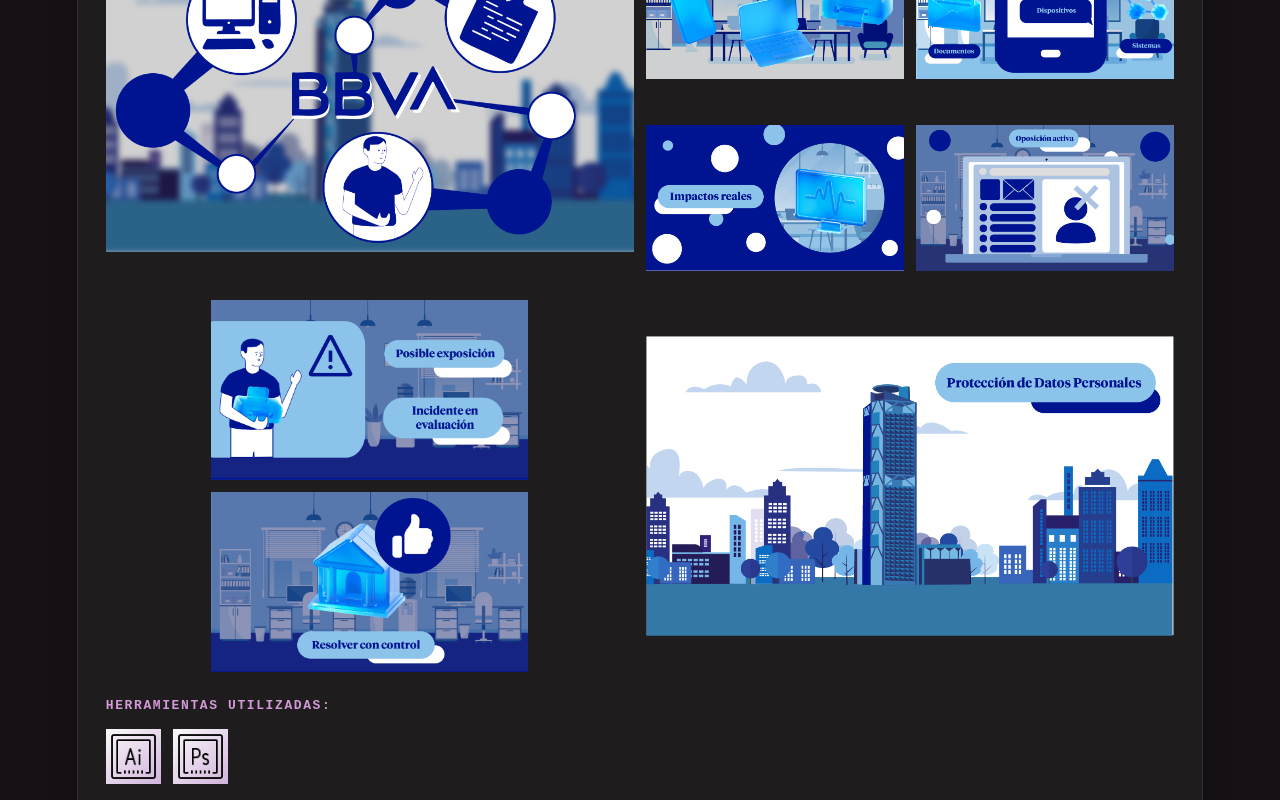
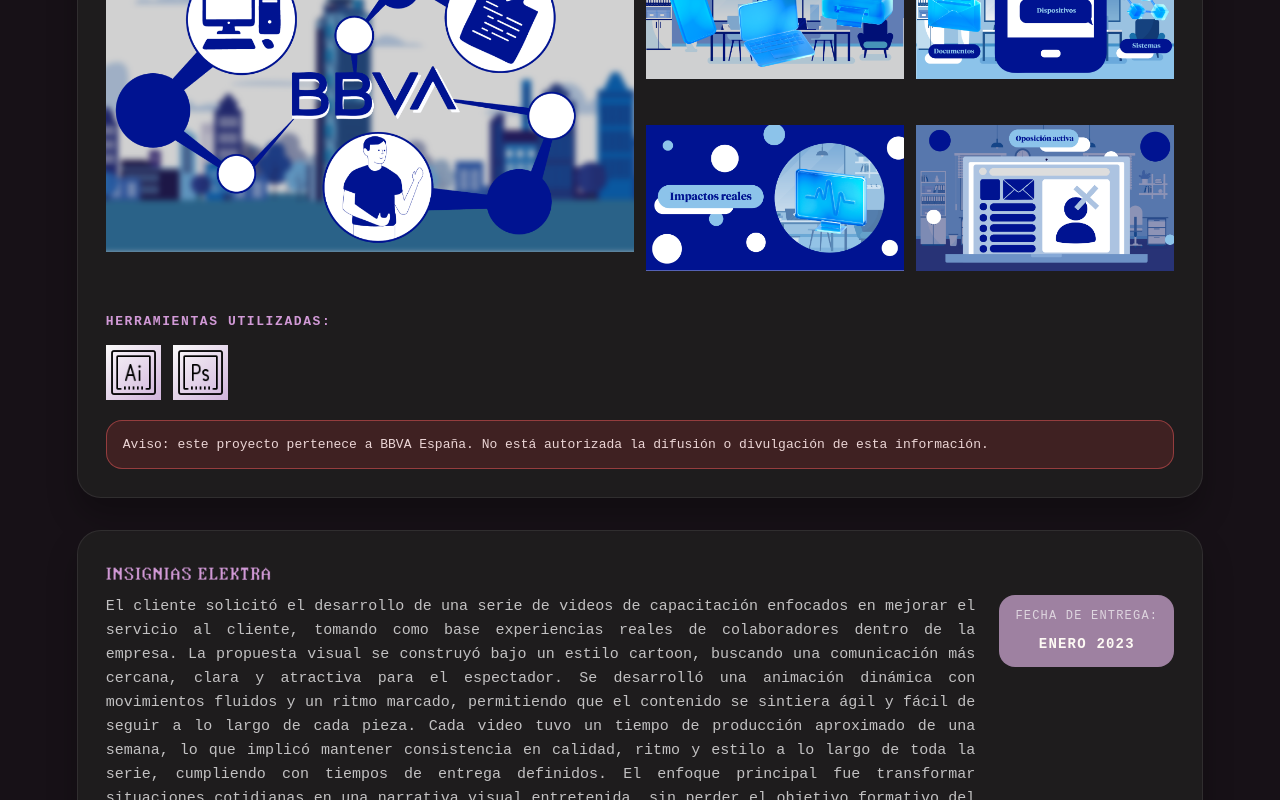
Before and after one commit to jjcorcis-droid/jjcorcis, a React (Vite) app: page / in a window 1280 px wide. Shown: the part 7531-8331 px from the top of the page. Built offline with nearby package versions, Linux system fonts and the light colour scheme.

Commit message:
Otras correcciones

```diff
--- a/src/App.css
+++ b/src/App.css
@@ -149,6 +149,22 @@
 
 .section__header h2 {
   margin: 0 0 12px;
+}
+
+.projects-drive {
+  margin: 0;
+  font-size: 15px;
+  color: rgba(250, 249, 249, 0.75);
+}
+
+.projects-drive a {
+  color: var(--color-lilac);
+  text-decoration: none;
+  font-weight: 600;
+}
+
+.projects-drive a:hover {
+  color: var(--color-plum);
 }
 
 .hero {
@@ -546,9 +562,7 @@
   grid-template-columns: repeat(4, 1fr);
   grid-template-areas:
     "featured featured small1 small2"
-    "featured featured small3 small4"
-    "stack1 stack1 final final"
-    "stack2 stack2 final final";
+    "featured featured small3 small4";
   grid-auto-rows: 180px;
   gap: 12px;
 }
@@ -592,17 +606,6 @@
   grid-area: small4;
 }
 
-.bbva-collage__item--stack-1 {
-  grid-area: stack1;
-}
-
-.bbva-collage__item--stack-2 {
-  grid-area: stack2;
-}
-
-.bbva-collage__item--final {
-  grid-area: final;
-}
 
 .bbva-collage__item:focus-visible {
   outline: 2px solid rgba(250, 249, 249, 0.6);
@@ -865,6 +868,21 @@
 
   .office-collage {
     grid-template-columns: repeat(2, 1fr);
+    grid-auto-rows: 160px;
+    gap: 4px;
+  }
+
+  .project-head {
+    grid-template-columns: 1fr;
+    grid-template-areas:
+      "title"
+      "meta"
+      "description";
+  }
+
+  .project-meta {
+    margin-left: 0;
+    justify-self: start;
   }
 
   .bbva-collage {
@@ -873,10 +891,8 @@
       "featured featured"
       "featured featured"
       "small1 small2"
-      "small3 small4"
-      "stack1 stack1"
-      "stack2 stack2"
-      "final final";
+      "small3 small4";
+    gap: 8px;
   }
 }
 
--- a/src/sections/ContactSection.jsx
+++ b/src/sections/ContactSection.jsx
@@ -36,6 +36,12 @@
             <a href="https://wa.me/+527351117236" target="_blank">7351117236</a>
           </p>
         </div>
+        <div className="contact-item">
+          <p>
+            Si quieres ver más proyectos, visita mi <br />
+            <a href="https://drive.google.com/drive/folders/1E_4j8NJhkhwlaMcvWcihDo2cnw6wLmjN" target="_blank" rel="noreferrer"> Drive</a>.
+          </p>
+        </div>
       </div>
     </section>
   )
--- a/src/sections/ProjectsSection.jsx
+++ b/src/sections/ProjectsSection.jsx
@@ -18,9 +18,6 @@
 import bbva3 from '../assets/img/bbva3.png'
 import bbva4 from '../assets/img/bbva4.png'
 import bbva5 from '../assets/img/bbva5.png'
-import bbva6 from '../assets/img/bbva6.png'
-import bbva7 from '../assets/img/bbva7.png'
-import bbva8 from '../assets/img/bbva8.png'
 import insignias from '../assets/video/insignias.mp4'
 import campus1 from '../assets/img/campus1.jpg'
 import campus2 from '../assets/img/campus2.jpg'
@@ -314,30 +311,6 @@
               >
                 <img src={bbva5} alt="BBVA - Render 5" />
               </button>
-              <button
-                className="bbva-collage__item bbva-collage__item--stack-1"
-                type="button"
-                aria-label="Ver en grande: BBVA - Render 6"
-                onClick={() => openOfficeImage(bbva6, 'BBVA - Render 6')}
-              >
-                <img src={bbva6} alt="BBVA - Render 6" />
-              </button>
-              <button
-                className="bbva-collage__item bbva-collage__item--stack-2"
-                type="button"
-                aria-label="Ver en grande: BBVA - Render 7"
-                onClick={() => openOfficeImage(bbva7, 'BBVA - Render 7')}
-              >
-                <img src={bbva7} alt="BBVA - Render 7" />
-              </button>
-              <button
-                className="bbva-collage__item bbva-collage__item--final"
-                type="button"
-                aria-label="Ver en grande: BBVA - Render 8"
-                onClick={() => openOfficeImage(bbva8, 'BBVA - Render 8')}
-              >
-                <img src={bbva8} alt="BBVA - Render 8" />
-              </button>
             </div>
           </div>
           <div className="project-tools">
```
